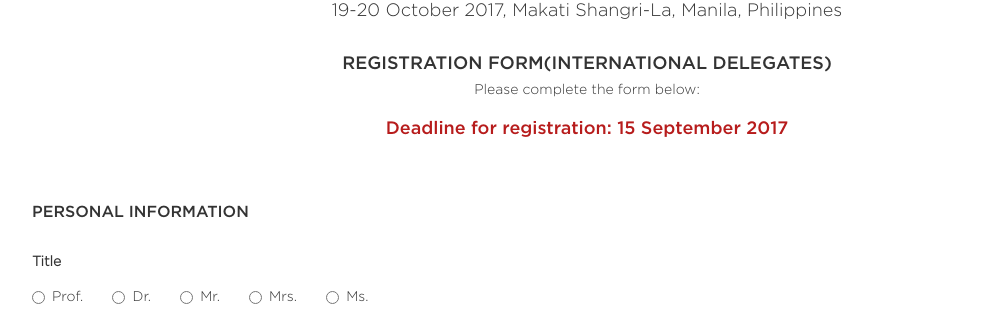
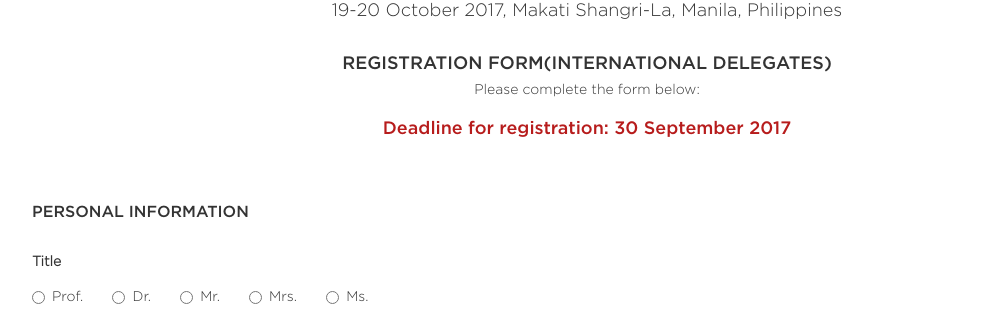
Before and after one commit to aotca2017/aotca2017international, a Jekyll site: the page built from index.html, in a window 1280 px wide and 900 px high. Shown: the part 337-647 px from the top of the window, without its empty margins (53-1061 px from the left). Built offline with Jekyll 4.4.1, drawn with Linux system fonts in a browser that asks for light colours.

Commit message:
Update date

```diff
--- a/_includes/content.html
+++ b/_includes/content.html
@@ -1,7 +1,7 @@
 <div class="container content-section">
     <h2 class="header-section">REGISTRATION FORM(INTERNATIONAL DELEGATES)</h2>
     <span class="header-text">Please complete the form below:</span>
-    <h2 class="header-deadline">Deadline for registration: 15 September 2017</h2>
+    <h2 class="header-deadline">Deadline for registration: 30 September 2017</h2>
 
 
     <script type="text/javascript">var submitted = false;</script>
```
